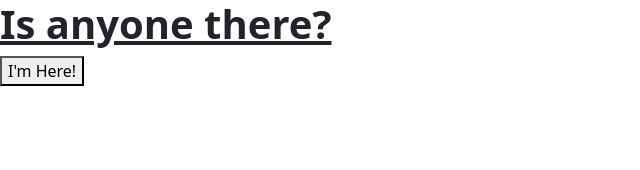
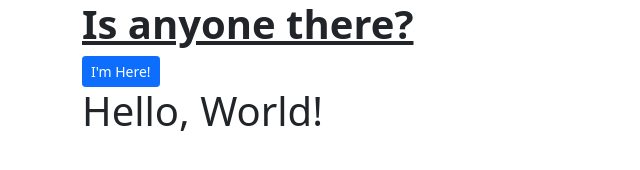
Before and after one commit to Denzell-M/studyspaces, a plain HTML site: page index.html in a window 1280 px wide. Shown: the whole page, without its empty margins (0-640 px from the left). Drawn offline with nearby package versions, Linux system fonts and the light colour scheme.

Commit message:
added seed data, access script created. Forgot to add defer to script tag(oops)

```diff
--- a/app.js
+++ b/app.js
@@ -1,5 +1,19 @@
+async function loadPlaces() {
+    const res = await fetch("./data/locationSeed.json");
+    if (!res.ok)
+        throw new Error(
+            `Failed to load JSON (${res.status} ${res.statusText}) at ./data/locationSeed.json`,
+        );
+    const places = await res.json();
+    return places;
+}
+
 function main(message) {
     document.getElementById("myEl").innerText = message;
 }
 
 main("Hello, World!");
+
+loadPlaces().then((places) => {
+    console.log(places[0].name);
+});
--- /dev/null
+++ b/data/locationSeed.json
@@ -0,0 +1,82 @@
+[
+    {
+        "id": "mills-library",
+        "name": "Mills Memorial Library (McMaster)",
+        "address": "1280 Main St W, Hamilton, ON",
+        "position": { "lat": 43.2622, "lng": -79.9192 },
+        "category": "library",
+        "notes": "Big study library. Great for long sessions."
+    },
+    {
+        "id": "thode-library",
+        "name": "Thode Library (McMaster)",
+        "address": "1280 Main St W, Hamilton, ON",
+        "position": { "lat": 43.2617, "lng": -79.9177 },
+        "category": "library",
+        "notes": "Quiet floors + strong academic vibe."
+    },
+    {
+        "id": "westdale-library",
+        "name": "Westdale Branch Library",
+        "address": "955 King St W, Hamilton, ON",
+        "position": { "lat": 43.2631, "lng": -79.9039 },
+        "category": "library",
+        "notes": "Good quiet seating. Solid backup spot."
+    },
+    {
+        "id": "central-library",
+        "name": "Hamilton Central Library",
+        "address": "55 York Blvd, Hamilton, ON",
+        "position": { "lat": 43.2591, "lng": -79.8718 },
+        "category": "library",
+        "notes": "Downtown. Lots of seating options."
+    },
+    {
+        "id": "durand-coffee",
+        "name": "Durand Coffee (study-friendly café)",
+        "address": "1429 Main St W, Hamilton, ON",
+        "position": { "lat": 43.2612, "lng": -79.9051 },
+        "category": "cafe",
+        "notes": "Great coffee; often students working."
+    },
+    {
+        "id": "ark-and-anchor",
+        "name": "Ark + Anchor Espresso Bar",
+        "address": "300 King St E, Hamilton, ON",
+        "position": { "lat": 43.2566, "lng": -79.8647 },
+        "category": "cafe",
+        "notes": "Nice vibe, good for focused work."
+    },
+    {
+        "id": "relay-coffee",
+        "name": "Relay Coffee Roasters",
+        "address": "30 King William St, Hamilton, ON",
+        "position": { "lat": 43.2564, "lng": -79.8674 },
+        "category": "cafe",
+        "notes": "Downtown café option near transit."
+    },
+    {
+        "id": "gore-park",
+        "name": "Gore Park (quiet outdoor break)",
+        "address": "1 Hughson St N, Hamilton, ON",
+        "position": { "lat": 43.2563, "lng": -79.8694 },
+        "category": "quiet",
+        "notes": "Good for a reset break; outdoor seating nearby."
+    },
+    {
+        "id": "bayfront-park",
+        "name": "Bayfront Park",
+        "address": "200 Harbour Front Dr, Hamilton, ON",
+        "position": { "lat": 43.2754, "lng": -79.8739 },
+        "category": "quiet",
+        "notes": "Peaceful spot to read/walk when you need air."
+    },
+    {
+        "id": "jackson-square",
+        "name": "Jackson Square (indoors seating areas)",
+        "address": "2 King St W, Hamilton, ON",
+        "position": { "lat": 43.2577, "lng": -79.8711 },
+        "category": "late",
+        "notes": "Indoors + central. Can work as an evening fallback."
+    }
+]
--- a/index.html
+++ b/index.html
@@ -15,13 +15,21 @@
             integrity="sha384-MrcW6ZMFYlzcLA8Nl+NtUVF0sA7MsXsP1UyJoMp4YLEuNSfAP+JcXn/tWtIaxVXM"
             crossorigin="anonymous"
         ></script>
-        <script src="app.js"></script>
+        <script src="app.js" defer></script>
     </head>
     <body>
-        <h1 class="display-6 fw-bold text-decoration-underline">
-            Is anyone there?
-        </h1>
-        <button onclick="main('Hello, World!')">I'm Here!</button>
-        <p class="display-6" id="myEl"></p>
+        <div class="container">
+            <h1 class="display-6 fw-bold text-decoration-underline">
+                Is anyone there?
+            </h1>
+            <button
+                type="button"
+                class="btn btn-primary btn-sm"
+                onclick="main('Hello, World!')"
+            >
+                I'm Here!
+            </button>
+            <p class="display-6" id="myEl"></p>
+        </div>
     </body>
 </html>
```
